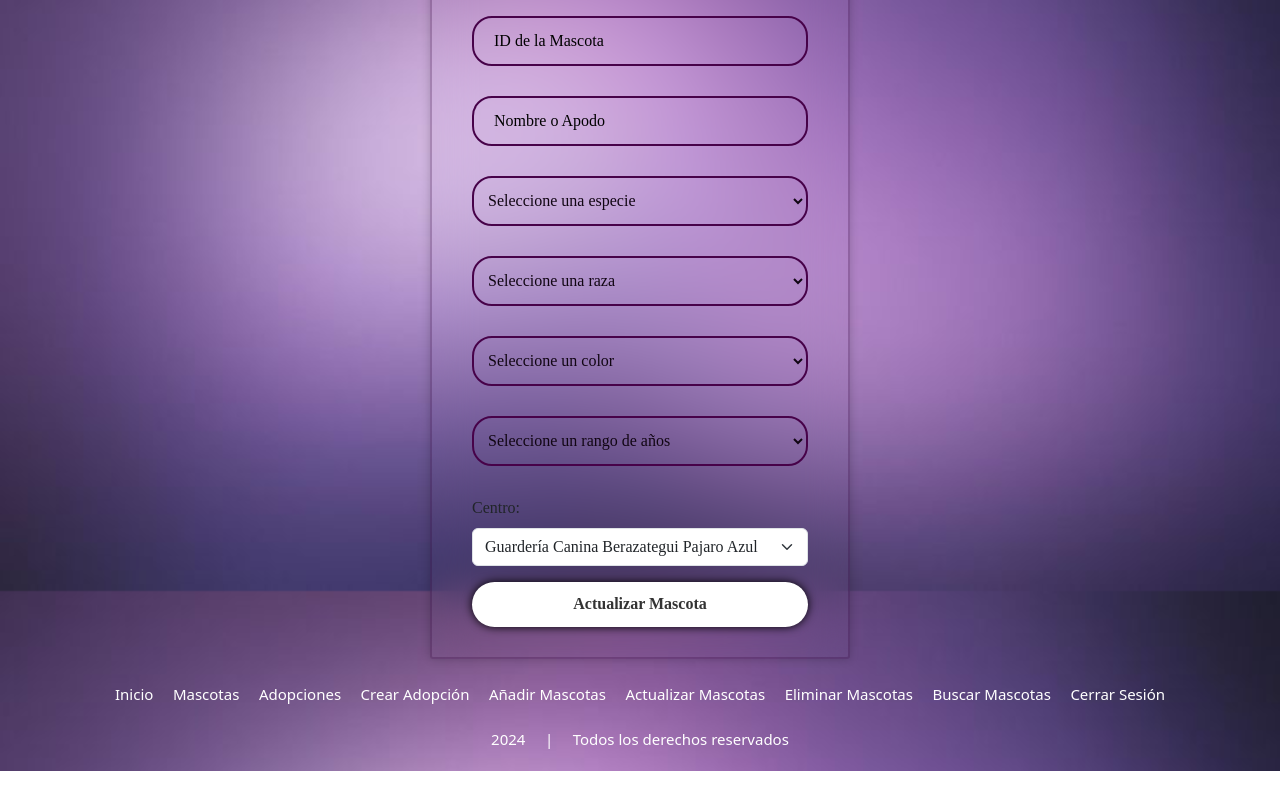
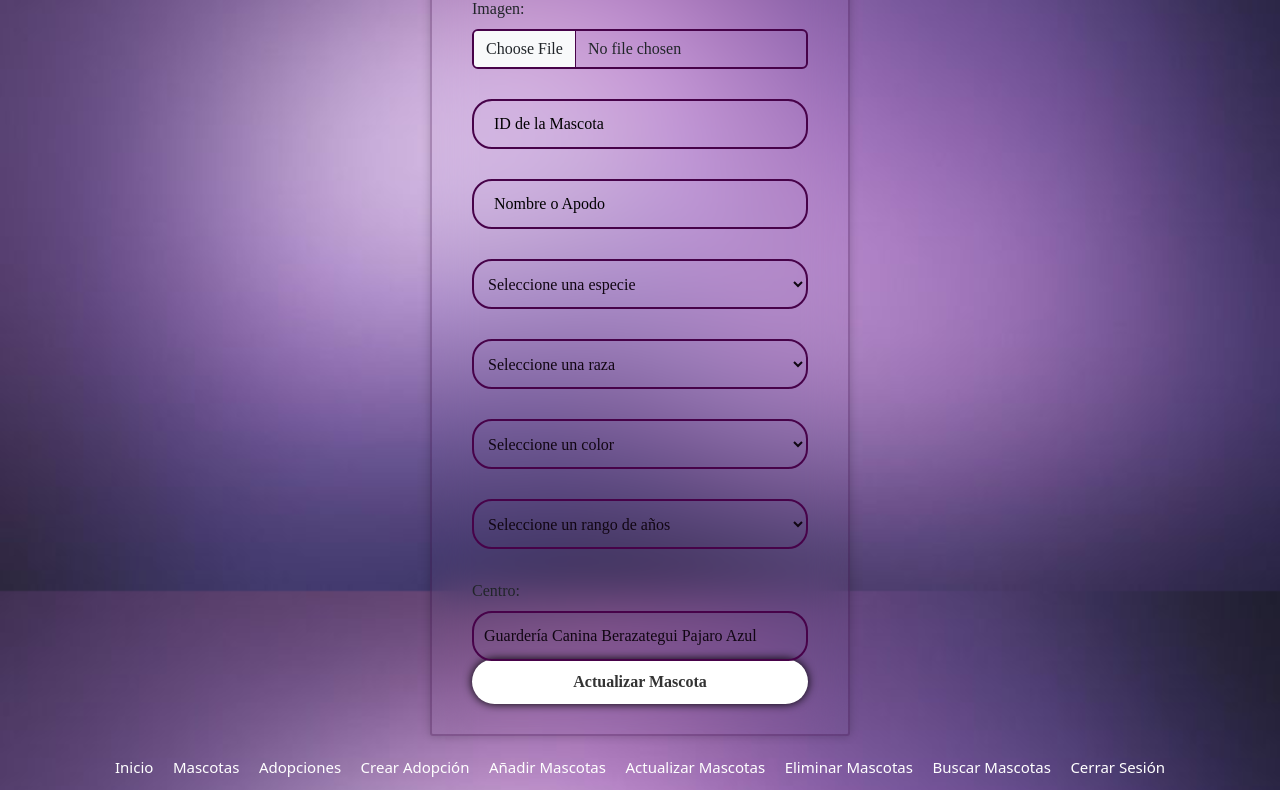
Before and after one commit to solmsl/riab-project, a website: page src/soloRescatistas/script-rescatistas/rutas-mascotas/actualizarMascotas.html in a window 1280 px wide. Shown: the part 209-999 px from the top of the page. Drawn offline with nearby package versions, Linux system fonts and the light colour scheme; a web font is replaced by a local one.

Commit message:
intentando agregar campo imagen

```diff
--- a/src/soloRescatistas/script-rescatistas/rutas-mascotas/actualizarMascotas.html
+++ b/src/soloRescatistas/script-rescatistas/rutas-mascotas/actualizarMascotas.html
@@ -60,7 +60,10 @@
     <div class="wrapper">
       <form id="form-actualizar" enctype="multipart/form-data">
         <h1>ACTUALIZAR MASCOTA</h1>
-
+          <div class="my-3">
+            <label for="imagen" class="form-label">Imagen:</label>
+            <input type="file" class="form-control" name="imagen" id="imagenMascota" required>
+          </div>
         <div class="input-box">
           <input type="text" id="idMascota" placeholder="ID de la Mascota" required>
         </div>
@@ -112,7 +115,7 @@
           </select>
         </div>
 
-        <div class="mb-3">
+        <div class="input-box">
           <label for="centro" class="form-label">Centro:</label>
           <select class="form-select" id="centros" name="centro" required>
             <option value="Guarderia Canina Berazategui Pajaro Azul">Guardería Canina Berazategui Pajaro Azul</option>
--- a/src/soloRescatistas/script-rescatistas/rutas-mascotas/botones/scripts-botones/actualizarMascotas.js
+++ b/src/soloRescatistas/script-rescatistas/rutas-mascotas/botones/scripts-botones/actualizarMascotas.js
@@ -1,5 +1,5 @@
 document.addEventListener('DOMContentLoaded', () => {
-  const form = document.getElementById('form-actualizar');
+  const form = document.getElementById('formulario');
   const idMascota = document.getElementById('idMascota');
   const nombreApodoInput = document.getElementById('nombreApodo');
   const especieSelect = document.getElementById('especie');
```
